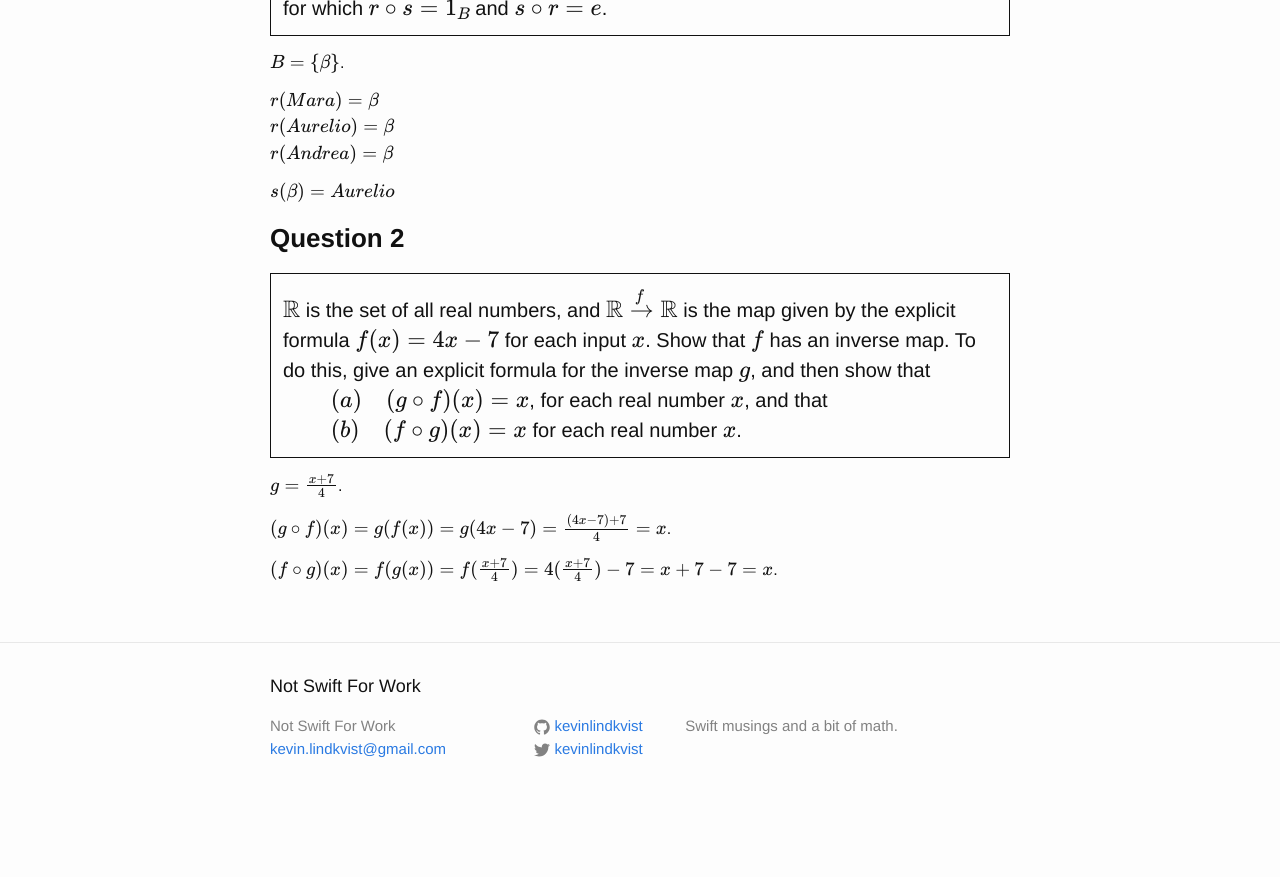
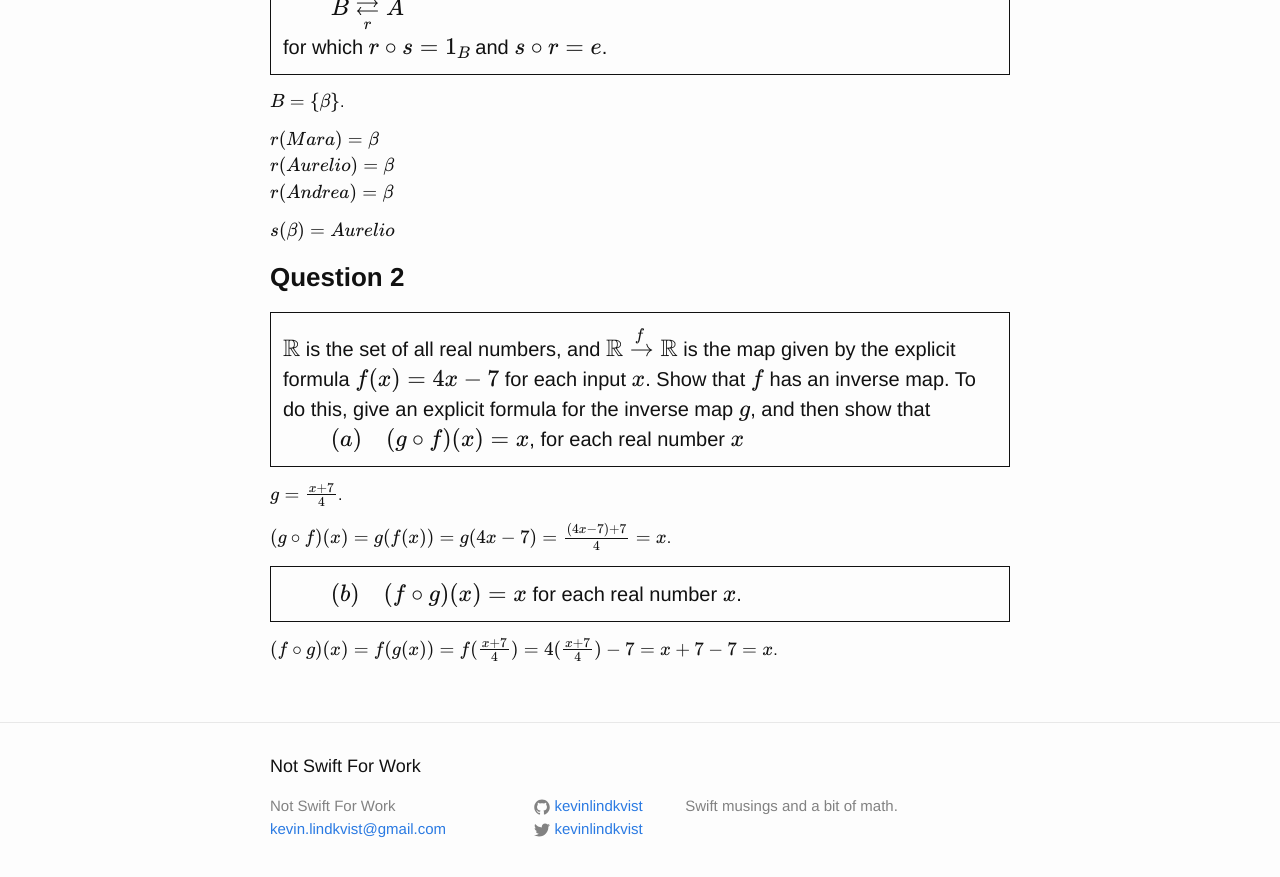
Before and after one commit to kevinlindkvist/kevinlindkvist.github.io, a Jekyll site: the page built from _posts/2016-04-28-Conceptual-Mathematics-Test-1.md, in a window 1280 px wide and 900 px high, scrolled down 939 px. Shown: the top 877 px of the window. Built offline with Jekyll 4.4.1, drawn with Linux system fonts in a browser that asks for light colours; formulas are drawn with MathJax 3; comment, search, counter and statistics services are not loaded; before the commit the page ends 1759 px from its top, so only the background shows below that; some of the changed text lies outside the part shown.

```diff
--- a/_posts/2016-04-28-Conceptual-Mathematics-Test-1.md
+++ b/_posts/2016-04-28-Conceptual-Mathematics-Test-1.md
@@ -27,10 +28,12 @@ $\begin{array}{l} s(\beta)=Aurelio \end{array}$
 
 ### **Question 2**
 
-#### $\Bbb{R}$ is the set of all real numbers, and $\Bbb{R}\xrightarrow{f}\Bbb{R}$ is the map given by the explicit formula $f(x)=4x-7$ for each input $x$. Show that $f$ has an inverse map. To do this, give an explicit formula for the inverse map $g$, and then show that<br/>$\qquad (a) \quad (g\circ{f})(x)=x$, for each real number $x$, and that<br/>$\qquad (b) \quad (f\circ{g})(x)=x$ for each real number $x$.
+#### $\Bbb{R}$ is the set of all real numbers, and $\Bbb{R}\xrightarrow{f}\Bbb{R}$ is the map given by the explicit formula $f(x)=4x-7$ for each input $x$. Show that $f$ has an inverse map. To do this, give an explicit formula for the inverse map $g$, and then show that<br/>$\qquad (a) \quad (g\circ{f})(x)=x$, for each real number $x$
 
 $g=\frac{x+7}{4}$.
 
 $(g\circ{f})(x)=g(f(x))=g(4x-7)=\frac{(4x-7)+7}{4}=x$.
 
+#### $\qquad (b) \quad (f\circ{g})(x)=x$ for each real number $x$.
+
 $(f\circ{g})(x)=f(g(x))=f(\frac{x+7}{4})=4(\frac{x+7}{4})-7=x+7-7=x$.
```
Also changed, not shown: other parts of _posts/2016-04-28-Conceptual-Mathematics-Test-1.md (+1 -0 lines), _posts/2016-04-27-Conceptual-Mathematics-Quiz-Opposed-Maps.md (+2 -0 lines).
